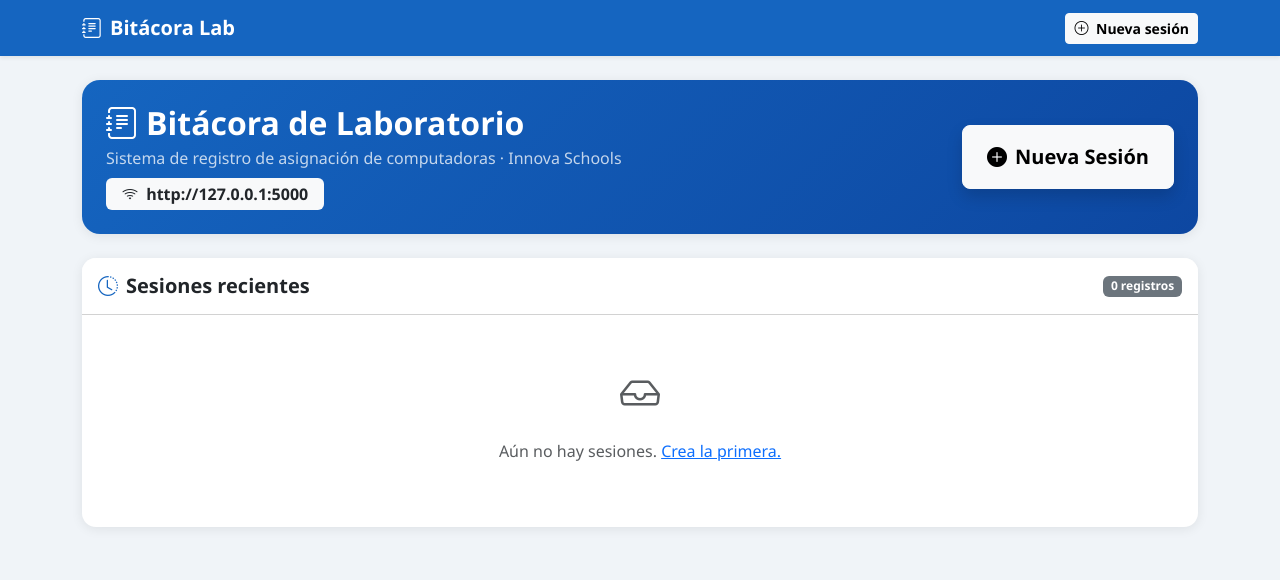
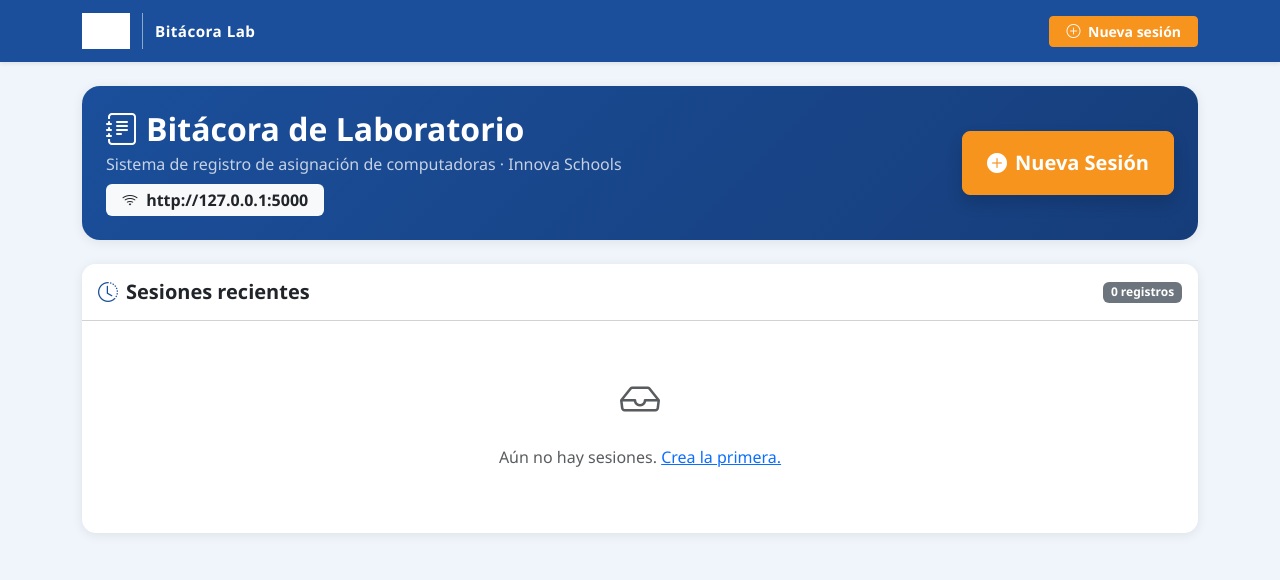
Before and after one commit to mario89torres/BITACORAS, a Flask app: page / in a window 1280 px wide. Shown: the top 580 px of the page. Run offline with Flask 3, Linux system fonts and the light colour scheme; data that the repository does not hold is empty; grey boxes are pictures that could not be loaded.

Commit message:
feat: Innova Schools branding - logo + color   palette

```diff
--- a/templates/base.html
+++ b/templates/base.html
@@ -8,32 +8,47 @@
   <link href="https://cdn.jsdelivr.net/npm/bootstrap-icons@1.11.3/font/bootstrap-icons.min.css" rel="stylesheet">
   <style>
     :root {
-      --bs-primary: #1565C0;
-      --bs-primary-rgb: 21,101,192;
+      --is-blue:   #1B4F9B;
+      --is-blue2:  #163D7A;
+      --is-orange: #F7941D;
+      --is-green:  #6ABD45;
+      --bs-primary: #1B4F9B;
+      --bs-primary-rgb: 27,79,155;
     }
-    body { background: #F0F4F8; font-family: 'Segoe UI', system-ui, sans-serif; }
-    .navbar { background: #1565C0 !important; }
+    body { background: #F0F5FB; font-family: 'Segoe UI', system-ui, sans-serif; }
+    .navbar { background: var(--is-blue) !important; }
     .navbar-brand, .nav-link { color: #fff !important; }
+    .navbar-logo { height: 36px; filter: brightness(0) invert(1); }
     .card { border: none; border-radius: 14px; box-shadow: 0 2px 12px rgba(0,0,0,.08); }
     .card-header { border-radius: 14px 14px 0 0 !important; }
-    .btn-primary { background: #1565C0; border-color: #1565C0; }
-    .btn-primary:hover { background: #0D47A1; border-color: #0D47A1; }
-    .badge-buena   { background: #2E7D32; color: #fff; }
+    .btn-primary  { background: var(--is-blue);   border-color: var(--is-blue); }
+    .btn-primary:hover { background: var(--is-blue2); border-color: var(--is-blue2); }
+    .btn-orange   { background: var(--is-orange); border-color: var(--is-orange); color: #fff; font-weight: 700; }
+    .btn-orange:hover { background: #e0830a; border-color: #e0830a; color: #fff; }
+    .bg-primary   { background-color: var(--is-blue) !important; }
+    .text-primary { color: var(--is-blue) !important; }
+    .badge.bg-primary { background-color: var(--is-blue) !important; }
+    .badge-buena   { background: var(--is-green); color: #fff; }
     .badge-regular { background: #F57F17; color: #fff; }
     .badge-danada  { background: #C62828; color: #fff; }
     .estado-badge {
       display: inline-block; padding: .25em .7em;
       border-radius: 20px; font-size: .8em; font-weight: 600;
     }
+    .is-divider { border-top: 3px solid var(--is-orange); width: 48px; margin: .5rem 0 1rem; }
     {% block extra_style %}{% endblock %}
   </style>
 </head>
 <body>
 <nav class="navbar navbar-expand-lg shadow-sm mb-4">
   <div class="container">
-    <a class="navbar-brand fw-bold" href="/"><i class="bi bi-journal-text me-2"></i>Bitácora Lab</a>
+    <a class="navbar-brand fw-bold d-flex align-items-center gap-2" href="/">
+      <img src="https://i.ibb.co/TxX8FMb3/image-664.png" alt="Innova Schools" class="navbar-logo">
+      <span class="vr opacity-50 mx-1"></span>
+      <span style="font-size:.95rem; letter-spacing:.03em;">Bitácora Lab</span>
+    </a>
     <div class="ms-auto">
-      <a href="/nueva" class="btn btn-light btn-sm fw-semibold">
+      <a href="/nueva" class="btn btn-orange btn-sm px-3">
         <i class="bi bi-plus-circle me-1"></i> Nueva sesión
       </a>
     </div>
--- a/templates/confirmacion.html
+++ b/templates/confirmacion.html
@@ -1,7 +1,7 @@
 {% extends 'base.html' %}
 {% block title %}Registro exitoso{% endblock %}
 {% block extra_style %}
-body { background: #EFF3FB; }
+body { background: #F0F5FB; }
 .confirm-card { max-width: 440px; margin: 3rem auto; text-align: center; }
 .check-circle {
   width: 90px; height: 90px; background: #E8F5E9;
--- a/templates/index.html
+++ b/templates/index.html
@@ -3,7 +3,7 @@
 {% block content %}
 <div class="row g-4">
   <div class="col-12">
-    <div class="card border-0" style="background: linear-gradient(135deg,#1565C0,#0D47A1); color:#fff; border-radius:18px;">
+    <div class="card border-0" style="background: linear-gradient(135deg,#1B4F9B,#163D7A); color:#fff; border-radius:18px;">
       <div class="card-body p-4 d-flex flex-wrap justify-content-between align-items-center gap-3">
         <div>
           <h2 class="fw-bold mb-1"><i class="bi bi-journal-text me-2"></i>Bitácora de Laboratorio</h2>
@@ -14,7 +14,7 @@
             </span>
           </div>
         </div>
-        <a href="/nueva" class="btn btn-light btn-lg fw-bold px-4 py-3 shadow">
+        <a href="/nueva" class="btn btn-orange btn-lg fw-bold px-4 py-3 shadow">
           <i class="bi bi-plus-circle-fill me-2"></i>Nueva Sesión
         </a>
       </div>
--- a/templates/nueva.html
+++ b/templates/nueva.html
@@ -8,7 +8,7 @@
   transition: border-color .2s;
 }
 .form-select:focus, .form-control:focus {
-  border-color: #1565C0; box-shadow: 0 0 0 3px rgba(21,101,192,.15);
+  border-color: #1B4F9B; box-shadow: 0 0 0 3px rgba(21,101,192,.15);
 }
 .group-card { background: #EFF3FB; border-radius: 12px; padding: 1.25rem; margin-bottom: 1rem; }
 {% endblock %}
@@ -16,7 +16,7 @@
 <div class="row justify-content-center">
   <div class="col-lg-7 col-md-9">
     <div class="card">
-      <div class="card-header py-3" style="background: #1565C0;">
+      <div class="card-header py-3" style="background: linear-gradient(135deg,#1B4F9B,#163D7A);">
         <h4 class="mb-0 text-white fw-bold">
           <i class="bi bi-play-circle me-2"></i>Iniciar nueva sesión
         </h4>
--- a/templates/sesion.html
+++ b/templates/sesion.html
@@ -11,7 +11,7 @@
   letter-spacing: .04em; word-break: break-all;
 }
 .code-badge {
-  background: #1565C0; color: #fff; font-size: 1.8rem; font-family: monospace;
+  background: #1B4F9B; color: #fff; font-size: 1.8rem; font-family: monospace;
   font-weight: 900; letter-spacing: .2em; padding: .4rem 1.2rem;
   border-radius: 10px; display: inline-block;
 }
@@ -26,6 +26,7 @@
   <div class="card-body p-4">
     <div class="d-flex flex-wrap align-items-start justify-content-between gap-3 mb-3">
       <div>
+        <div class="is-divider"></div>
         <h3 class="fw-bold mb-1">
           <span class="badge bg-primary fs-4 me-2">{{ s.grupo }}</span>
           {{ s.sala }}
```
Also changed, not shown: templates/registro.html (+4 -4 lines).
